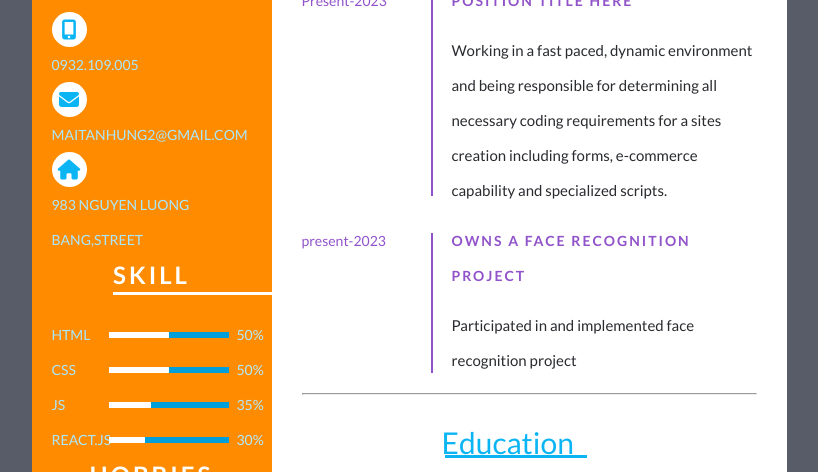
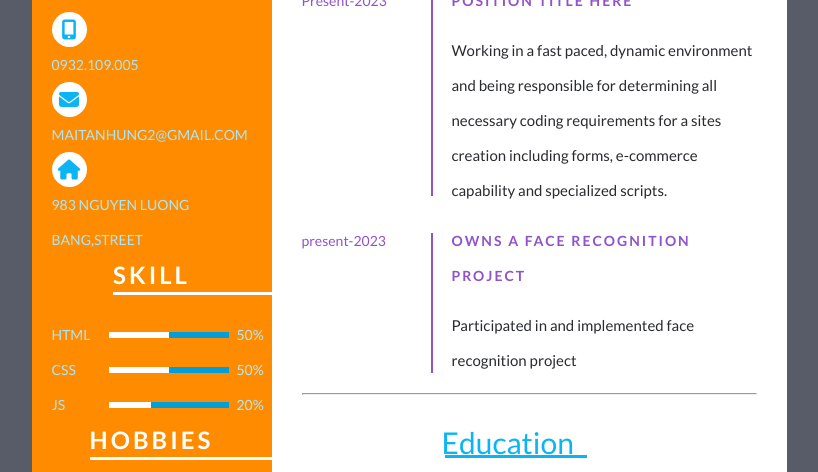
Before and after one commit to maitanhung2/CV-Online, a plain HTML site: page index.html in a window 1280 px wide. Shown: the part 405-877 px from the top of the page, without its empty margins (231-1049 px from the left). Drawn offline with Linux system fonts and the light colour scheme.

Commit message:
Update index.html

```diff
--- a/index.html
+++ b/index.html
@@ -59,15 +59,9 @@
 							<div class="skill-progress">
 								<span style="width:35%"></span>
 							</div>
-							<div class="skill-per">35%</div>
+							<div class="skill-per">20%</div>
 						</li>
-						<li>
-							<div class="text">React.js</div>
-							<div class="skill-progress">
-								<span style="width:30%"></span>
-							</div>
-							<div class="skill-per">30%</div>
-						</li>
+
 					</ul>
 				</div>
 				<div class="title">
```
